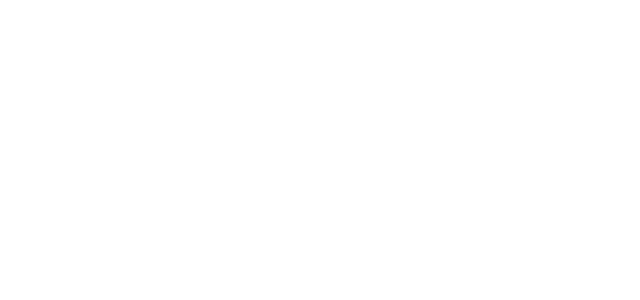
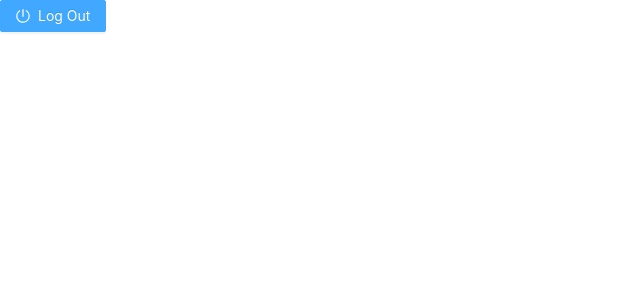
Before and after one commit to paprikaw/UNSW_recipe, a React (Create React App) app in the folder front-end/: page /abutton in a window 1280 px wide. Before the commit this address had no page. Shown: the top 300 px of the page, without its empty margins (0-640 px from the left). Built offline with nearby package versions, Linux system fonts and the light colour scheme.

Commit message:
login and logout update

```diff
--- a/front-end/src/App.js
+++ b/front-end/src/App.js
@@ -6,6 +6,7 @@ import Login from '@/pages/login'
 import Register from "@/pages/register";
 import Home from "@/pages/home";
 import LogoutButton from './components/LogoutButton';
+import Abutton from '@/components/Abutton'
 
 function App() {
   const [sentence, setSentence] = useState('');
@@ -17,6 +18,7 @@ function App() {
       <Route path="/register" element={<Register />}/>
       <Route path="/home" element={<Home />}/>
       <Route path="/logout" element={<LogoutButton />} />
+      <Route path="/abutton" element={<Abutton />} />
     </Routes>
     </BrowserRouter>
   );
--- /dev/null
+++ b/front-end/src/components/Abutton.jsx
@@ -0,0 +1,44 @@
+import { PoweroffOutlined } from '@ant-design/icons';
+import { Button, Space } from 'antd';
+import { useState } from 'react';
+
+const Abutton = () => {
+	const [loadings, setLoadings] = useState([]);
+
+	const enterLoading = (index) => {
+		setLoadings((prevLoadings) => {
+			const newLoadings = [...prevLoadings];
+			newLoadings[index] = true;
+			return newLoadings;
+		});
+		setTimeout(() => {
+			setLoadings((prevLoadings) => {
+				const newLoadings = [...prevLoadings];
+				newLoadings[index] = false;
+				return newLoadings;
+			});
+		}, 500);
+	};
+
+	return (
+		<>
+			<Space
+				style={{
+					width: '100%',
+				}}
+			>
+				<Button
+					className="logout"
+					type="primary"
+					icon={<PoweroffOutlined />}
+					loading={loadings[1]}
+					onClick={() => enterLoading(1)}
+				>
+					Log Out
+				</Button>
+			</Space>
+		</>
+	);
+};
+
+export default Abutton;
--- a/front-end/src/components/LogoutButton.jsx
+++ b/front-end/src/components/LogoutButton.jsx
@@ -28,7 +28,7 @@ function LogoutButton() {
 
   return (
     <>
-      <button onClick={createLogoutButton}>Logout</button>
+      <button className="logout" onClick={createLogoutButton}>Logout</button>
     </>
   );
 }
--- a/front-end/src/pages/home/index.js
+++ b/front-end/src/pages/home/index.js
@@ -4,6 +4,7 @@ import { Layout, Spin, Typography } from "antd";
 import { React, useEffect, useState } from "react";
 import "./index.scss";
 import LogoutButton from '@/components/LogoutButton';
+import Abutton from '@/components/Abutton'
 
 const { Title } = Typography;
 const { Header, Sider, Content } = Layout;
@@ -31,6 +32,7 @@ const Home = () => {
       <Header className="home-nav-bar" style={{ zIndex: 2 }}>
         Header
         <LogoutButton />
+        {/* <Abutton /> */}
       </Header>
       <Layout hasSider>
         <Sider
--- a/front-end/src/pages/home/index.scss
+++ b/front-end/src/pages/home/index.scss
@@ -14,3 +14,6 @@
     background: rgba(0, 0, 0, 0.05);
     border-radius: 4px;
   }
+  .logout {
+    float: right;
+  }
--- a/front-end/src/pages/login/index.jsx
+++ b/front-end/src/pages/login/index.jsx
@@ -25,7 +25,11 @@ const Login = () => {
     console.log(data);
     console.log(data.data.token);
     localStorage.setItem('token', data.data.token);
-    navigate('/home');
+    if (data.msg === 'LOGIN_FAILURE') {
+      alert('Invalid email or password!');
+    } else {
+      navigate('/home');
+    }
   }
 
   return (
--- a/front-end/src/pages/register/index.jsx
+++ b/front-end/src/pages/register/index.jsx
@@ -26,11 +26,19 @@ const Register = () => {
       })
       .then((data) => {
         console.log(data);
+        if (data.msg === 'SIGNUP_SUCCESS') {
+          console.log(data.msg);
+          navigate('/');
+        } else {
+          alert('something is wrong(email already used/username not valid...)');
+        }
       });
     console.log("here2");
     // const data =  response.json();
     // console.log(data);
     // navigate('/');
+    // console.log(data);
+
   }
 
   return (
```
Also changed, not shown: 1 other file (tests, documents, lock files or other folders).
